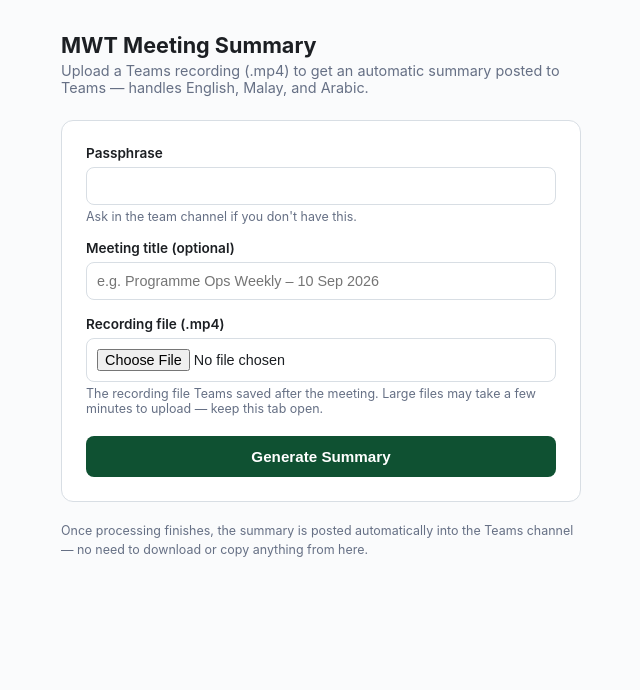
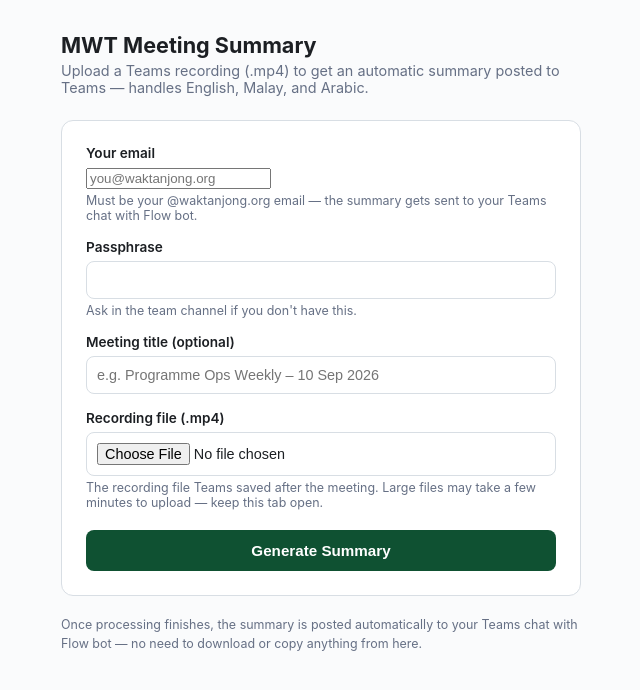
Before and after one commit to masjidwaktanjong/meeting-summary, a Flask app: page / in a window 1280 px wide. Shown: the top 690 px of the page, without its empty margins (319-959 px from the left). Run offline with Flask 3, Linux system fonts and the light colour scheme; some libraries are stand-ins or nearby versions.

Commit message:
Add files via upload

```diff
--- a/app/main.py
+++ b/app/main.py
@@ -50,6 +50,12 @@
 # in Cloud Run's environment variables; leave unset to disable the check
 # entirely (not recommended once this is shared beyond initial testing).
 UPLOAD_PASSPHRASE = os.environ.get("UPLOAD_PASSPHRASE")
+
+# Staff must submit their own @waktanjong.org email so the meeting summary
+# can be posted to their personal chat with Flow bot (Power Automate uses
+# this to address the "Post message in a chat or channel" action at that
+# specific person, rather than only posting to a shared channel).
+REQUIRED_EMAIL_DOMAIN = os.environ.get("REQUIRED_EMAIL_DOMAIN", "waktanjong.org")
 
 # Cloud Run itself supports request bodies up to 32MB by default on the
 # older gen1 execution environment, but gen2 (the current default for new
@@ -114,6 +120,8 @@
             if provided != UPLOAD_PASSPHRASE:
                 return jsonify({"success": False, "error": "Incorrect passphrase"}), 401
 
+        staff_email = _validate_staff_email(request.form.get("staffEmail", ""))
+
         if "recording" not in request.files:
             return jsonify({"success": False, "error": "No 'recording' file in upload"}), 400
 
@@ -150,6 +158,7 @@
         response_payload = {
             "success": True,
             "title": meeting_title,
+            "staffEmail": staff_email,
             "summary": result.get("summary", ""),
             "keyDiscussions": result.get("keyDiscussions", []),
             "decisions": result.get("decisions", []),
@@ -159,9 +168,16 @@
         # 5. Forward to Power Automate so it can post into Teams. This is
         #    a tiny JSON payload regardless of original recording size, so
         #    it never touches Power Automate's 100MB/120s HTTP limits.
+        #    staffEmail lets the flow post to that person's personal chat
+        #    with Flow bot, not just a shared channel.
         _forward_to_teams(response_payload)
 
         return jsonify(response_payload)
+
+    except InvalidEmailError as e:
+        # Deliberately returned before any file handling or Gemini calls
+        # run, so a bad/missing email never triggers a paid API call.
+        return jsonify({"success": False, "error": str(e)}), 400
 
     except Exception as e:  # noqa: BLE001 - always return JSON, never a raw 500 HTML page
         logger.exception("Failed to process meeting")
@@ -189,6 +205,35 @@
     except Exception:
         logger.exception("Failed to forward result to Power Automate webhook")
         raise
+
+
+class InvalidEmailError(Exception):
+    pass
+
+
+def _validate_staff_email(email):
+    """
+    Requires a non-empty email ending in @REQUIRED_EMAIL_DOMAIN (case-
+    insensitive). Raises InvalidEmailError with a clear message if not —
+    caught in process_meeting() and returned as a 400 before any file
+    handling or Gemini calls happen, so an invalid email never triggers
+    a paid API call.
+    """
+    email = (email or "").strip()
+    if not email:
+        raise InvalidEmailError("Your @waktanjong.org email is required.")
+
+    domain_suffix = "@" + REQUIRED_EMAIL_DOMAIN.lower()
+    if not email.lower().endswith(domain_suffix):
+        raise InvalidEmailError(f"Email must be a {domain_suffix} address.")
+
+    # Light sanity check beyond just the domain suffix — catches obvious
+    # typos like "@@waktanjong.org" or missing a local part before the @.
+    local_part = email[: -len(domain_suffix)]
+    if not local_part or "@" in local_part or " " in email:
+        raise InvalidEmailError(f"That doesn't look like a valid {domain_suffix} address.")
+
+    return email
 
 
 def _strip_extension(filename):
--- a/app/templates/upload.html
+++ b/app/templates/upload.html
@@ -83,6 +83,10 @@
 
   <div class="card">
     <form id="uploadForm">
+      <label for="staffEmail">Your email</label>
+      <input type="email" id="staffEmail" placeholder="you@waktanjong.org" required pattern=".+@waktanjong\.org">
+      <div class="hint">Must be your @waktanjong.org email — the summary gets sent to your Teams chat with Flow bot.</div>
+
       <label for="passphrase">Passphrase</label>
       <input type="password" id="passphrase" required>
       <div class="hint">Ask in the team channel if you don't have this.</div>
@@ -102,8 +106,8 @@
   </div>
 
   <div class="note">
-    Once processing finishes, the summary is posted automatically into the
-    Teams channel — no need to download or copy anything from here.
+    Once processing finishes, the summary is posted automatically to your
+    Teams chat with Flow bot — no need to download or copy anything from here.
   </div>
 
   <script>
@@ -126,6 +130,13 @@
       const recordingFile = document.getElementById('recording').files[0];
       const passphrase = document.getElementById('passphrase').value;
       const meetingTitle = document.getElementById('meetingTitle').value;
+      const staffEmail = document.getElementById('staffEmail').value.trim();
+
+      if (!staffEmail.toLowerCase().endsWith('@waktanjong.org')) {
+        setStatus('error', 'Please enter your @waktanjong.org email.');
+        submitBtn.disabled = false;
+        return;
+      }
 
       if (!recordingFile) {
         setStatus('error', 'Please choose a recording file.');
@@ -137,6 +148,7 @@
       formData.append('recording', recordingFile);
       formData.append('passphrase', passphrase);
       formData.append('meetingTitle', meetingTitle);
+      formData.append('staffEmail', staffEmail);
 
       setStatus('working', 'Uploading — this can take a while for large recordings, please keep this tab open…');
 
@@ -170,7 +182,7 @@
           return;
         }
 
-        setStatus('done', 'Done! The summary has been posted to the Teams channel.');
+        setStatus('done', 'Done! The summary has been sent to your Teams chat with Flow bot.');
       };
 
       xhr.onerror = () => {
```
Also changed, not shown: README.md.
